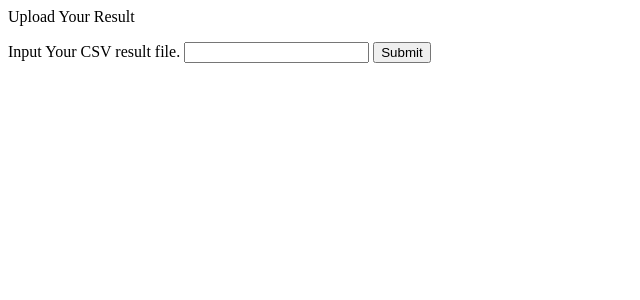
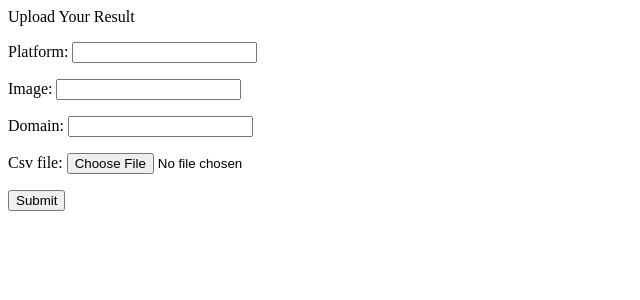
Before and after one commit to ahzb0565/LearnDjango, a Django app: page /bob/result-upload/ in a window 1280 px wide. Shown: the top 300 px of the page, without its empty margins (0-640 px from the left). Run offline with Django 3.2, Linux system fonts and the light colour scheme.

Commit message:
add file upload -- inprogress -- add form view for csv upload

```diff
--- a/mysite/bob/urls.py
+++ b/mysite/bob/urls.py
@@ -10,5 +10,5 @@ urlpatterns = [
     #result uploader
     url(r"^result-upload/$", views.result_uploader, name = 'result-upload'),
     #upload csv result file
-    url(r"upload-csv/$", views.upload_csv, name='upload-csv'),
+    #url(r"upload-csv/$", views.upload_csv, name='upload-csv'),
     ]
--- a/mysite/bob/views.py
+++ b/mysite/bob/views.py
@@ -1,5 +1,6 @@
 from django.shortcuts import render, get_object_or_404
 from django.http import HttpResponse
+from django import forms
 
 from .models import ExecutionPlan, TestCase
 
@@ -14,8 +15,33 @@ def index(request):
     return render(request, 'bob/index.html',{'plans': plans})
 
 def result_uploader(request):
-    return render(request, 'bob/result_uploader.html',{})
+    if request.method == "POST":
+        csv_form = CsvUploadForm(request.POST, request.FILES)
+        if csv_form.is_valid():
+            exec_plan = csv_result_loader(request.POST, request.FILES)
+            return render(request, 'bob/result.html', {'plan': exec_plan})
+    else:
+        csv_form = CsvUploadForm()
+    return render(request, 'bob/result_uploader.html', {'csv_form': csv_form})
+    #return render(request, 'bob/result_uploader.html',{})
 
-def upload_csv(request):
-    file_path = request.POST['file_path']
-    return HttpResponse("Uploading file: %s"%file_path)
+
+class CsvUploadForm(forms.Form):
+    Platform = forms.CharField()
+    Image = forms.CharField()
+    Domain = forms.CharField()
+    #csv_name = forms.CharField()
+    csv_file = forms.FileField()
+
+def csv_result_loader(post_data, csv_file):
+    platform = post_data.get('Platform')
+    build_img = post_data.get('Image')
+    domain = post_data.get('Domain')
+    ep = ExecutionPlan(platform = platform, build_img = build_img, domain = domain)
+    ep.save()
+    #Need to add parser of csv result and create testcase set.
+    #with open(csv_file) as csv_data:
+    #    for line in csv_data:
+    #        testcase = ep.testcase_set.create(xxxx)
+    #        testcase.save()
+    return ep
--- a/mysite/templates/bob/index.html
+++ b/mysite/templates/bob/index.html
@@ -5,3 +5,5 @@
       <li><a href="{% url 'bob:result' plan.id %}">{{ plan }}</a></li>
 {% endfor %}
 </ul>
+
+<p>Upload your result?? Click <a href="{% url 'bob:result-upload' %}">here</a></p>
--- a/mysite/templates/bob/result_uploader.html
+++ b/mysite/templates/bob/result_uploader.html
@@ -1,8 +1,7 @@
 <p>Upload Your Result</p>
 
-<form action="{% url 'bob:upload-csv' %}" method="post">
+<form method="post" enctype="multipart/form-data" >
 {% csrf_token %}
-Input Your CSV result file.
-<input type="text" name="file_path">
+{{ csv_form.as_p }}
 <input type="submit" name="Submit">
 </form>
```
Also changed, not shown: mysite/db.sqlite3.
